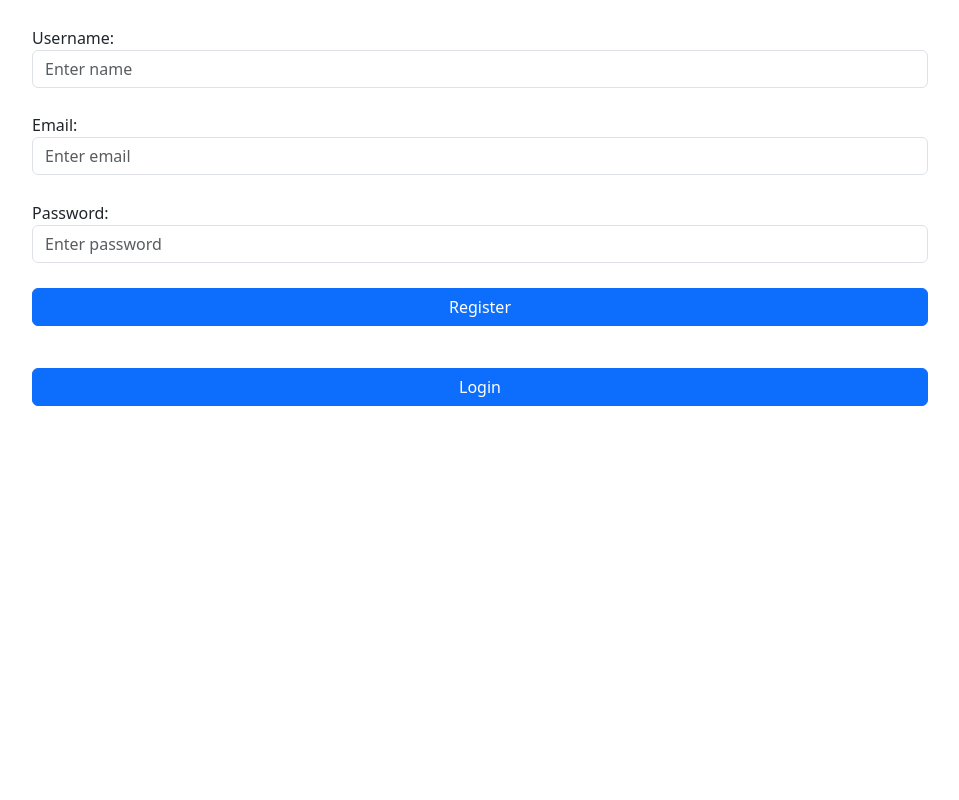
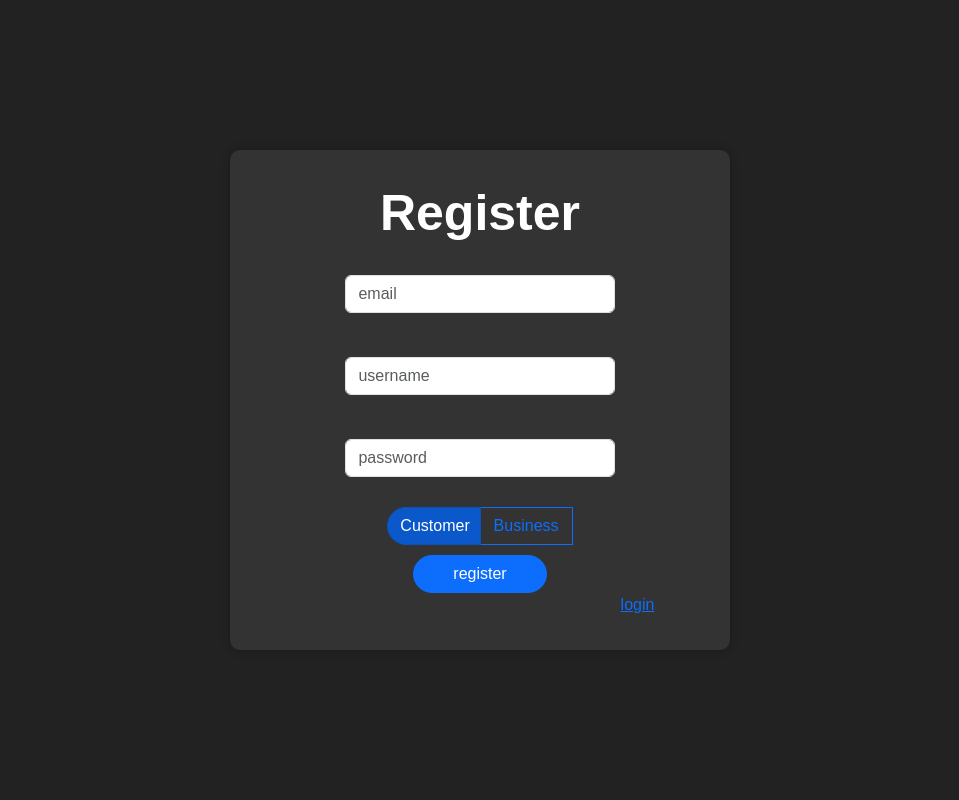
Before and after one commit to gorkemsolun/BilShop_CS353_Project, a Flask app: page /register in a window 1280 px wide. Shown: the whole page, without its empty margins (160-1119 px from the left). Run offline with Flask 3, Linux system fonts and the light colour scheme; some libraries are stand-ins or nearby versions.

Commit message:
Admin, customer and business profiles have been added as well as their creation.

```diff
--- a/app/app.py
+++ b/app/app.py
@@ -11,128 +11,188 @@ app.secret_key = 'abcdefgh'
 app.config['MYSQL_HOST'] = 'db'
 app.config['MYSQL_USER'] = 'root'
 app.config['MYSQL_PASSWORD'] = 'password'
-app.config['MYSQL_DB'] = 'cs353hw4db'
+app.config['MYSQL_DB'] = 'cs353projectDB'
 
 mysql = MySQL(app)
 
+# Adding people with manual insertions can result in an error,
+# it needs to be checked whether entry has been placed in sql.
+def get_next_id():
+  cursor = mysql.connection.cursor(MySQLdb.cursors.DictCursor)
+  # Fetch the current maximum ID from the table
+  cursor.execute('SELECT * FROM User ORDER BY userID DESC')
+  max_id = cursor.fetchone()
+  if max_id is None:
+      return str(1)  # Start from 1 if no records exist
+  max_id = max_id['userID']
+  return str(int(max_id) + 1)
+
+# to-do admin registration button and admin registration page
 @app.route('/')
 @app.route('/login', methods=['GET', 'POST'])
 def login():
     message = ''
-    if 'username' in session:
-        return redirect(url_for('main_page'))
+    # if 'username' in session:
+    #     if session['role'] == 'customer':
+    #         return redirect(url_for('main_page_customer'))
+    #     elif session['role'] == 'business':
+    #         return redirect(url_for('main_page_business'))
+    #     else:
+    #         return redirect(url_for('main_page_admin'))
     if request.method == 'POST' and 'username' in request.form and 'password' in request.form:
         username = request.form['username']
         password = request.form['password']
         cursor = mysql.connection.cursor(MySQLdb.cursors.DictCursor)
-        cursor.execute('SELECT * FROM customer WHERE name = % s AND cid = % s', (username, password,))
-        user = cursor.fetchone()
+        cursor.execute('SELECT * FROM User WHERE name = % s AND password = % s', (username, password,))
+        user_w_name = cursor.fetchone()
+        cursor.execute('SELECT * FROM User WHERE email = % s AND password = % s', (username, password,))
+        user_w_email = cursor.fetchone()
+        user = user_w_name
+        if user_w_name is None:
+            user = user_w_email
         if user:
-            session['loggedin'] = True
-            session['userid'] = user['cid']
-            session['username'] = user['name']
-            message = 'Logged in successfully!'
-            return redirect(url_for('main_page'))
+            cursor = mysql.connection.cursor(MySQLdb.cursors.DictCursor)
+            cursor.execute('SELECT * FROM Customer WHERE userID = % s', (user['userID'],))
+            customer = cursor.fetchone()
+            if customer:
+                session['role'] = 'customer'
+                session['loggedin'] = True
+                session['userid'] = user['userID']
+                session['username'] = user['name']
+                return redirect(url_for('main_page_customer'))
+            else:
+                cursor.execute('SELECT * FROM Business WHERE userID = % s', (user['userID'],))
+                business = cursor.fetchone()
+                if business:
+                    session['role'] = 'business'
+                    session['loggedin'] = True
+                    session['userid'] = user['userID']
+                    session['username'] = user['name']
+                    return redirect(url_for('main_page_business'))
+                else:
+                    session['role'] = 'admin'
+                    session['loggedin'] = True
+                    session['userid'] = user['userID']
+                    session['username'] = user['name']
+                    return redirect(url_for('main_page_admin'))
         else:
-            message = 'Please enter correct email / password !'
+            message = 'Please enter correct email / username and password !'
     return render_template('login.html', message=message)
 
-
+# Customer and Business registers through this
+# No admin registration
 @app.route('/register', methods=['GET', 'POST'])
 def register():
     message = ''
-    if request.method == 'POST' and 'username' in request.form and 'password' in request.form:
+    if request.method == 'POST' and 'username' in request.form and 'password' in request.form and 'email' in request.form:
         username = request.form['username']
         password = request.form['password']
+        email = request.form['email']
         cursor = mysql.connection.cursor(MySQLdb.cursors.DictCursor)
-        cursor.execute('SELECT * FROM customer WHERE name = % s', (username, ))
+        cursor.execute('SELECT * FROM User WHERE name = % s', (username, ))
         account = cursor.fetchone()
-        cursor.execute('SELECT * FROM customer WHERE cid = % s', (password,))
-        account_password = cursor.fetchone()
+        cursor.execute('SELECT * FROM User WHERE email = % s', (email, ))
+        account_email = cursor.fetchone()
         if account:
-            message = 'Choose a different username!'
-        elif account_password:
-            message = 'Choose a different cid!'
-        elif len(str(password)) != 5:
-            message = 'Provided cid does not have 5 characters!'
+            message = 'Username already exists.'
+        elif account_email:
+            message = 'Email address is already registered.'
         elif not username or not password:
             message = 'Please fill out the form!'
         else:
-            cursor.execute('INSERT INTO customer (cid, name) VALUES (% s, % s)', (password, username))
+            role = request.form.get('role')
+            new_id = get_next_id()
+            cursor.execute('INSERT INTO User (password, name, email, userID) VALUES (% s, % s, %s, %s)',
+                           (password, username, email, new_id,))
+            mysql.connection.commit()
+            if role == 'customer':
+                cursor.execute('INSERT INTO Customer (balance, userID) VALUES (% s, % s)',
+                               (0, new_id,))
+                mysql.connection.commit()
+            elif role == 'business':
+                cursor.execute('INSERT INTO Business (balance, userID) VALUES (% s, % s)',
+                               (0, new_id,))
+                mysql.connection.commit()
             mysql.connection.commit()
             message = 'User successfully created!'
-
     elif request.method == 'POST':
-
         message = 'Please fill all the fields!'
     return render_template('register.html', message=message)
 
 
-@app.route('/main')
-def main_page():
+@app.route('/main_page_customer')
+def main_page_customer():
     cursor = mysql.connection.cursor(MySQLdb.cursors.DictCursor)
-    cursor.execute('SELECT aid, branch, balance, openDate FROM owns NATURAL JOIN account WHERE cid= %s', (session['userid'], ))
-    table = cursor.fetchall()
-    header = ["Account ID", "Branch", "Balance", "OpenDate"]
-    return render_template('main.html', table = table, header = header, isInSession = session['loggedin'], username = session['username'])
+    cursor.execute('SELECT * FROM Owns NATURAL JOIN Product WHERE status= %s', ('notSold', ))
+    product_table = cursor.fetchall()
+    product_header = ["title", "price", "coverPicture"]
+    return render_template('main_page_customer.html', product_table = product_table, product_header = product_header, isInSession = session['loggedin'], username = session['username'])
 
-
-@app.route('/money_transfer', methods=['GET', 'POST'])
-def money_transfer():
-    cursor = mysql.connection.cursor(MySQLdb.cursors.DictCursor)
-    cursor.execute('SELECT aid FROM owns NATURAL JOIN account WHERE cid= %s', (session['userid'],))
-    accountTable = cursor.fetchall()
-    cursor.execute('SELECT aid FROM account')
-    allAccounts = cursor.fetchall()
-    header = ["Account ID"]
-    if request.method == 'POST' and 'FromAccount' in request.form and 'ToAccount' in request.form and 'TransferAmount' in request.form:
-        FromAccount = request.form['FromAccount']
-        ToAccount = request.form['ToAccount']
-        TransferAmount = request.form['TransferAmount']
-        cursor.execute('SELECT balance FROM account WHERE aid = %s', (FromAccount,))
-        fromBalance = cursor.fetchall()
-        if FromAccount == ToAccount:
-            flash('Sending money to the same account is forbidden!', category='danger')
-        elif fromBalance[0]['balance'] >= float(TransferAmount):
-            cursor.execute('UPDATE account SET balance = balance - %s WHERE aid=%s', (float(TransferAmount), FromAccount,))
-            cursor.execute('UPDATE account SET balance = balance + %s WHERE aid=%s', (float(TransferAmount), ToAccount,))
-            mysql.connection.commit()
-            flash('Transaction Successful!', category = 'success')
-        else:
-            flash("Balance not enough to transfer money", category = 'danger')
-    return render_template('money_transfer.html', accountTable = accountTable, header = header, allAccounts = allAccounts)
-
-
-@app.route('/close_account/<aid>')
-def close_account(aid):
-    cursor = mysql.connection.cursor(MySQLdb.cursors.DictCursor)
-    try:
-        cursor.execute('DELETE FROM owns WHERE aid=%s', (aid,))
-        cursor.execute('DELETE FROM account WHERE aid=%s', (aid,))
-        mysql.connection.commit()
-        return redirect(url_for('main_page'))
-    except Exception as e:
-        return f"Error deleting account: {str(e)}"  # Informative error message
-
-@app.route('/account_summary')
-def account_summary():
-    header = ['Account ID',  "Branch", "Balance", "OpenDate"]
-    header2 = ["Account ID", "Balance"]
-    header3 = ["min_budget", "max_budget"]
-    cursor = mysql.connection.cursor(MySQLdb.cursors.DictCursor)
-    cursor.execute('SELECT aid, branch, balance, openDate FROM account NATURAL JOIN owns WHERE cid= %s ORDER BY openDate ASC', (session['userid'],))
-    query1 = cursor.fetchall()
-    cursor.execute('SELECT aid, branch, balance, openDate FROM account NATURAL JOIN owns WHERE cid= %s AND balance > 50000 AND openDate>"2015-12-31"', (session['userid'],))
-    query2 = cursor.fetchall()
-    cursor.execute('SELECT aid, balance FROM account NATURAL JOIN owns NATURAL JOIN customer WHERE cid= %s AND account.city = customer.city', (session['userid'],))
-    query3 = cursor.fetchall()
-    cursor.execute('SELECT MIN(balance) AS min_balance, MAX(balance) AS max_balance FROM account NATURAL JOIN owns WHERE cid= %s', (session['userid'],))
-    query4 = cursor.fetchall()
-    return render_template('account_summary.html', query1 = query1, header = header, query2 = query2, query3 = query3, query4 =query4, header2=header2, header3=header3)
+#to-do main page business product creation
+@app.route('/main_page_business')
+def main_page_business():
+    return render_template('main_page_business.html')
+#to-do main page admin reports etc
+@app.route('/main_page_admin')
+def main_page_admin():
+    return render_template('main_page_admin.html')
+# @app.route('/money_transfer', methods=['GET', 'POST'])
+# def money_transfer():
+#     cursor = mysql.connection.cursor(MySQLdb.cursors.DictCursor)
+#     cursor.execute('SELECT aid FROM owns NATURAL JOIN account WHERE cid= %s', (session['userid'],))
+#     accountTable = cursor.fetchall()
+#     cursor.execute('SELECT aid FROM account')
+#     allAccounts = cursor.fetchall()
+#     header = ["Account ID"]
+#     if request.method == 'POST' and 'FromAccount' in request.form and 'ToAccount' in request.form and 'TransferAmount' in request.form:
+#         FromAccount = request.form['FromAccount']
+#         ToAccount = request.form['ToAccount']
+#         TransferAmount = request.form['TransferAmount']
+#         cursor.execute('SELECT balance FROM account WHERE aid = %s', (FromAccount,))
+#         fromBalance = cursor.fetchall()
+#         if FromAccount == ToAccount:
+#             flash('Sending money to the same account is forbidden!', category='danger')
+#         elif fromBalance[0]['balance'] >= float(TransferAmount):
+#             cursor.execute('UPDATE account SET balance = balance - %s WHERE aid=%s', (float(TransferAmount), FromAccount,))
+#             cursor.execute('UPDATE account SET balance = balance + %s WHERE aid=%s', (float(TransferAmount), ToAccount,))
+#             mysql.connection.commit()
+#             flash('Transaction Successful!', category = 'success')
+#         else:
+#             flash("Balance not enough to transfer money", category = 'danger')
+#     return render_template('money_transfer.html', accountTable = accountTable, header = header, allAccounts = allAccounts)
+#
+#
+# @app.route('/close_account/<aid>')
+# def close_account(aid):
+#     cursor = mysql.connection.cursor(MySQLdb.cursors.DictCursor)
+#     try:
+#         cursor.execute('DELETE FROM owns WHERE aid=%s', (aid,))
+#         cursor.execute('DELETE FROM account WHERE aid=%s', (aid,))
+#         mysql.connection.commit()
+#         return redirect(url_for('main_page'))
+#     except Exception as e:
+#         return f"Error deleting account: {str(e)}"  # Informative error message
+#
+# @app.route('/account_summary')
+# def account_summary():
+#     header = ['Account ID',  "Branch", "Balance", "OpenDate"]
+#     header2 = ["Account ID", "Balance"]
+#     header3 = ["min_budget", "max_budget"]
+#     cursor = mysql.connection.cursor(MySQLdb.cursors.DictCursor)
+#     cursor.execute('SELECT aid, branch, balance, openDate FROM account NATURAL JOIN owns WHERE cid= %s ORDER BY openDate ASC', (session['userid'],))
+#     query1 = cursor.fetchall()
+#     cursor.execute('SELECT aid, branch, balance, openDate FROM account NATURAL JOIN owns WHERE cid= %s AND balance > 50000 AND openDate>"2015-12-31"', (session['userid'],))
+#     query2 = cursor.fetchall()
+#     cursor.execute('SELECT aid, balance FROM account NATURAL JOIN owns NATURAL JOIN customer WHERE cid= %s AND account.city = customer.city', (session['userid'],))
+#     query3 = cursor.fetchall()
+#     cursor.execute('SELECT MIN(balance) AS min_balance, MAX(balance) AS max_balance FROM account NATURAL JOIN owns WHERE cid= %s', (session['userid'],))
+#     query4 = cursor.fetchall()
+#     return render_template('account_summary.html', query1 = query1, header = header, query2 = query2, query3 = query3, query4 =query4, header2=header2, header3=header3)
 
 
 @app.route('/logout')
 def logout():
+    session.pop('role', None)
     session.pop('userid', None)
     session.pop('username', None)
     return redirect(url_for('login'))
--- a/app/templates/register.html
+++ b/app/templates/register.html
@@ -1,25 +1,135 @@
-<form action="{{ url_for('register') }}" method="post">
+<!DOCTYPE html>
+<html lang="en">
+<head>
+  <meta charset="UTF-8">
+  <meta name="viewport" content="width=device-width, initial-scale=1.0">
+  <title>Login</title>
   <link href="https://cdn.jsdelivr.net/npm/bootstrap@5.3.0-alpha1/dist/css/bootstrap.min.css" rel="stylesheet" integrity="sha384-GLhlTQ8iRABdZLl6O3oVMWSktQOp6b7In1Zl3/Jr59b6EGGoI1aFkw7cmDA6j6gD" crossorigin="anonymous">
+<style>
+    body {
+      background-color: #222;  /* Dark background */
+      color: #fff;  /* White text for better readability */
+      font-family: sans-serif;
+      display: flex;  /* Enable Flexbox for body */
+      justify-content: center;  /* Center content horizontally */
+      align-items: center;  /* Center content vertically */
+      min-height: 100vh;  /* Set minimum height for viewport */
+      margin: 0; /* Reset margin to prevent default browser styles */
+    }
 
+    .alert-container {
+      position: fixed; /* Fixed positioning */
+      top: 0; /* Positioned at the top */
+      width: 100%; /* Full width */
+      z-index: 1000; /* Ensure it's above other content */
+    }
+
+    .alert {
+      width: 100%;
+      text-align: center;
+      padding: 10px 0;
+    }
+
+    .register-container {
+        height: 500px;
+        padding: 40px;
+        width: 500px;  /* Adjust container width as needed */
+        border-radius: 10px;  /* Rounded corners */
+        background-color: #333;
+        box-shadow: 0 0 10px rgba(0, 0, 0, 0.3);  /* Shadow for depth */
+        display: flex; /* Use flexbox */
+        flex-direction: column; /* Stack items vertically */
+        justify-content: center; /* Center items vertically */
+        align-items: center; /* Center items horizontally */
+    }
+
+    .register-form {
+      text-align: center;  /* Center form elements within the container */
+    }
+
+    .form-control {
+       width: 100%;
+    }
+
+    .form-group {
+      margin-bottom: 20px;
+    }
+
+    .btn-outline-primary, .btn-primary {
+      width: 50%;
+      margin-top: 10px;
+      border-radius: 20px; /* Rounded corners for both buttons */
+    }
+
+    h2 {
+      color: white;
+      font-size: 50px;
+    }
+
+    .btn-primary.active, .btn-primary:active {
+      border-radius: 20px; /* Ensure active state keeps rounded corners */
+    }
+</style>
+</head>
+<body>
+  <div class="alert-container">
     {% if message is defined and message %}
       <div class="alert alert-warning">{{ message }}</div>
     {% endif %}
-	<div class="form-group" style="margin-top: 2%; margin-left: 15%; width:70%">
-		<label for="username">Username:</label>
-		<input type="text" class="form-control" id="username" name="username" placeholder="Enter name">
-	</div>
-	<div class="form-group" style="margin-top: 2%; margin-left: 15%; width:70%">
-		<label for="email">Email:</label>
-		<input type="email" class="form-control" id="email" name="email" placeholder="Enter email">
-	</div>
-	<div class="form-group" style="margin-top: 2%; margin-left: 15%; width:70%">
-		<label for="pwd">Password:</label>
-		<input type="password" class="form-control" id="password" name="password" placeholder="Enter password">
   </div>
 
-	<button type="submit" class="btn btn-primary" style="margin-top: 2%; margin-left: 15%; width:70%">Register</button>
+<div class="register-container">
+  <form action="{{ url_for('register') }}" method="post" class="register-form">
+  <h2><b>Register</b></h2>
+  <div class="form-group">
+    <label for="email"></label>
+    <input type="text" class="form-control" id="email" name="email" placeholder="email">
+  </div>
+      <div class="form-group">
+    <label for="username"></label>
+    <input type="text" class="form-control" id="username" name="username" placeholder="username">
+  </div>
+  <div class="form-group">
+    <label for="password"></label>
+    <input type="password" class="form-control" id="password" name="password" placeholder="password">
+  </div>
+  <div class="btn-group" role="group" aria-label="Role selection">
+    <button type="button" class="btn btn-primary active" id="customer-btn">Customer</button>
+    <button type="button" class="btn btn-outline-primary" id="business-btn">Business</button>
+    <input type="hidden" name="role" id="selected-role" value="customer">
+  </div>
+  <button type="submit" class="btn btn-primary">register</button>
   </form>
+      <a href="{{ url_for('login') }}" style="margin-left: 75%">login</a>
+</div>
+</body>
+</html>
+<script>
+const customerBtn = document.getElementById('customer-btn');
+const businessBtn = document.getElementById('business-btn');
+const selectedRoleInput = document.getElementById('selected-role');
 
-<form action="{{ url_for('login') }}" method="get">
-<button class="btn btn-primary" style="margin-top: 2%; margin-left: 15%; width:70%">Login</button>
-</form>
+customerBtn.addEventListener('click', () => {
+  selectedRoleInput.value = 'customer';
+  // Toggle button classes without affecting business field content
+  customerBtn.classList.add('active');
+  customerBtn.classList.remove('btn-outline-primary');
+  customerBtn.classList.add('btn-primary');
+
+  businessBtn.classList.remove('active');
+  businessBtn.classList.add('btn-outline-primary');
+  businessBtn.classList.remove('btn-primary');
+});
+
+businessBtn.addEventListener('click', () => {
+  selectedRoleInput.value = 'business';
+  // Toggle button classes without affecting customer field content
+  businessBtn.classList.add('active');
+  businessBtn.classList.remove('btn-outline-primary');
+  businessBtn.classList.add('btn-primary');
+
+  customerBtn.classList.remove('active');
+  customerBtn.classList.add('btn-outline-primary');
+  customerBtn.classList.remove('btn-primary');
+});
+</script>
--- a/docker-compose.yaml
+++ b/docker-compose.yaml
@@ -1,7 +1,7 @@
 version: '3'
 services:
   web:
-    image: cs353hw4app
+    image: app
     ports:
       - "8000:8000"
     volumes:
@@ -13,7 +13,7 @@ services:
     image: mysql:5.7
     environment:
       MYSQL_ROOT_PASSWORD: password
-      MYSQL_DATABASE: cs353hw4db
+      MYSQL_DATABASE: cs353projectDB
     ports:
       - "3307:3306"
     volumes:
```
Also changed, not shown: app/templates/login.html (+78 -12 lines), app/templates/main.html (deleted, +0 -48 lines), app/templates/main_page_admin.html (added, +8 -0 lines), app/templates/main_page_business.html (added, +8 -0 lines), app/templates/main_page_customer.html (added, +8 -0 lines), schema.sql (+95 -39 lines). Lines whose indentation alone changed are shown as unchanged.
